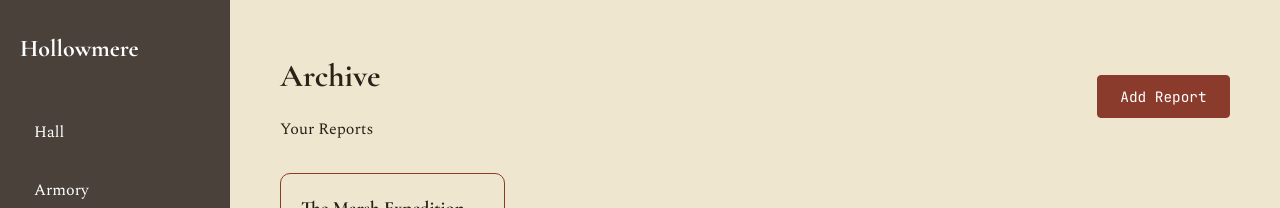
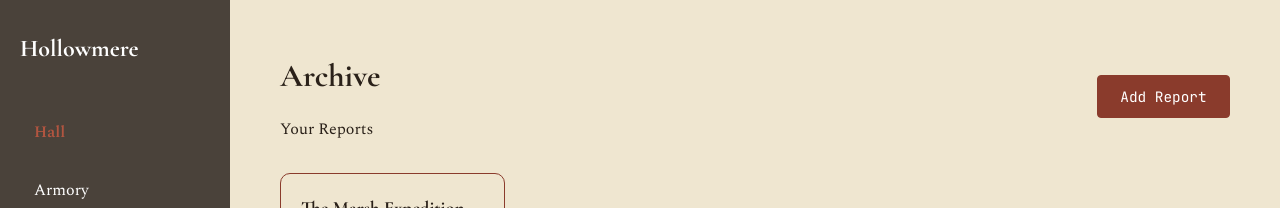
Before and after one commit to Koiya-RUAS/INF2C-Team-4-WebAppDev, a React (Vite) app in the folder React/ClientApp/: page / in a window 1280 px wide. Shown: the top 208 px of the page. Built offline with nearby package versions, Linux system fonts and the light colour scheme; a web font is replaced by a local one.

Commit message:
Naar React-router geswitcht + active button

```diff
--- a/React/ClientApp/package.json
+++ b/React/ClientApp/package.json
@@ -12,7 +12,7 @@
   "dependencies": {
     "react": "^19.2.8",
     "react-dom": "^19.2.8",
-    "react-router-dom": "^7.18.4"
+    "react-router": "^7.18.4"
   },
   "devDependencies": {
     "@types/node": "^24.13.3",
--- a/React/ClientApp/src/App.tsx
+++ b/React/ClientApp/src/App.tsx
@@ -1,4 +1,4 @@
-import { Link, Route, Routes } from "react-router-dom";
+import { NavLink, Link, Route, Routes } from "react-router";
 import ArmoryPage from "./pages/armoryPage";
 import "./global.css";
 import QuestPage from "./pages/questPage";
@@ -44,12 +44,12 @@ function App() {
         <h2>Hollowmere</h2>
 
         <div className="pages-on-menu">
-          <Link to="/">Hall</Link>
-          <Link to="/armory">Armory</Link>
-          <Link to="/quest">Quest Board</Link>
-          <Link to="/yard">Yard</Link>
-          <Link to="/archive">Archive</Link>
-          <Link to="/bestiary">Bestiary</Link>
+          <NavLink to="/">Hall</NavLink>
+          <NavLink to="/armory">Armory</NavLink>
+          <NavLink to="/quest">Quest Board</NavLink>
+          <NavLink to="/yard">Yard</NavLink>
+          <NavLink to="/archive">Archive</NavLink>
+          <NavLink to="/bestiary">Bestiary</NavLink>
         </div>
       </nav>
 
--- a/React/ClientApp/src/archive.css
+++ b/React/ClientApp/src/archive.css
@@ -32,6 +32,11 @@
     color: var(--color-primary-hover);
 }
 
+.pages-on-menu a.active {
+    color: var(--color-primary-light);
+    font-weight: 600
+}
+
 .content {
     flex: 1;
     padding: 50px;
--- a/React/ClientApp/src/main.tsx
+++ b/React/ClientApp/src/main.tsx
@@ -1,6 +1,6 @@
 import { StrictMode } from 'react'
 import { createRoot } from 'react-dom/client'
-import { BrowserRouter } from 'react-router-dom'
+import { BrowserRouter } from 'react-router'
 import './global.css'
 import './archive.css'
 import App from './App.tsx'
```
Also changed, not shown: 1 other file (tests, documents, lock files or other folders).
